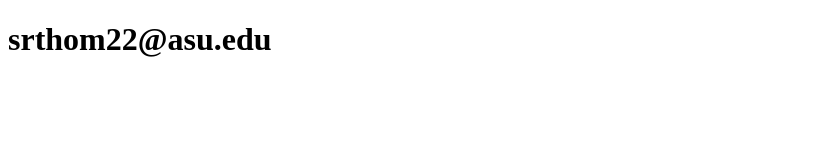
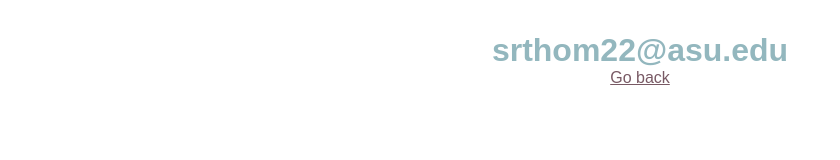
Before and after one commit to srthom22/AME220, a plain HTML site: page Assignment4/email.html in a window 1280 px wide. Shown: the whole page, without its empty margins (0-840 px from the left). Drawn offline with Linux system fonts and the light colour scheme.

Commit message:
Add files via upload

```diff
--- a/Assignment4/email.html
+++ b/Assignment4/email.html
@@ -1,7 +1,9 @@
 <!doctype html>
   <head>
+    <link rel="stylesheet" href="styles.css">
   </head>
-  <body>
+  <body style="text-align: center">
     <h1>srthom22@asu.edu</h1>
+    <a href="index.html">Go back</a>
   </body>
 </html>
```
Also changed, not shown: Assignment4/address.html (+3 -1 lines), Assignment4/phone.html (+3 -1 lines), Assignment4/index.html (indentation only).
